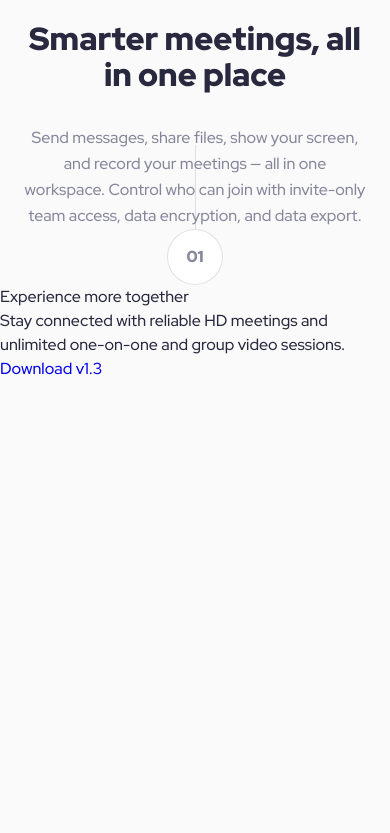
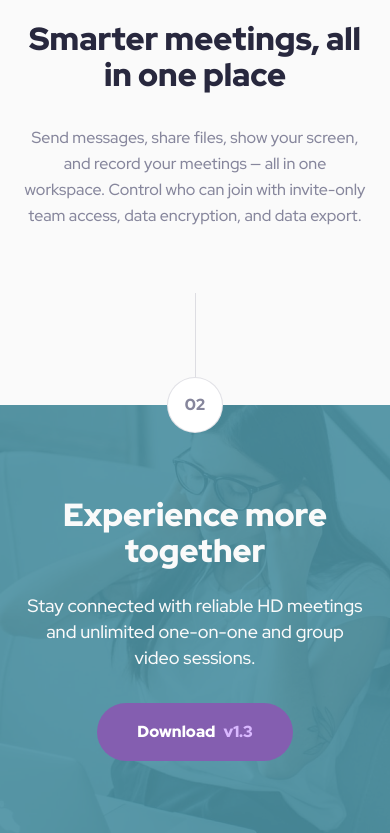
Before and after one commit to solracss/fem-meet-landing-page, a website built with Vite: page src/index.html in a window 390 px wide. Shown: the part 1373-2206 px from the top of the page. Before the commit the page ends 1754 px from the top, so only its background shows below. Built offline with nearby package versions, Linux system fonts and the light colour scheme.

Commit message:
add style for footer for small screen (375px)

```diff
--- a/src/index.html
+++ b/src/index.html
@@ -59,16 +59,16 @@
                 who can join with
                 invite-only team access, data encryption, and data export.</p>
         </section>
-
-        <div class="circle-counter">
-            <p>01</p>
-        </div>
     </main>
 
-    <footer>
-        <h2>Experience more together</h2>
-        <p>Stay connected with reliable HD meetings and unlimited one-on-one and group video sessions.</p>
-        <a href="#">Download <span>v1.3</span></a>
+    <footer class="footer ">
+        <div class="circle-counter">
+            <p>02</p>
+        </div>
+        <h2 class="footer-heading">Experience more together</h2>
+        <p class="footer-para">Stay connected with reliable HD meetings and unlimited one-on-one and group video
+            sessions.</p>
+        <a href="#" class="btn btn-violet btn-lr">Download <span class="clr-secondary-200">v1.3</span></a>
     </footer>
 </body>
 
--- a/src/sass/_layout.scss
+++ b/src/sass/_layout.scss
@@ -160,3 +160,50 @@ body {
 		line-height: 1.625;
 	}
 }
+
+.footer {
+	padding: 92px 24px 72px;
+	margin-top: remSize(176px);
+	text-align: center;
+	color: $clr-neutral-150;
+
+	background: url("/img/mobile/image-footer.jpg");
+	background-size: cover;
+
+	isolation: isolate;
+
+	@include pseudo {
+		inset: 0;
+		background-color: $clr-primary-400;
+		opacity: 0.9;
+		z-index: -1;
+	}
+
+	@include media(medium) {
+		margin-top: remSize(192px);
+	}
+
+	@include media(large) {
+		margin-top: remSize(184px);
+	}
+
+	&-heading {
+		margin-bottom: 1.5rem;
+		font-size: $fs-32;
+		font-weight: $fw-bold;
+		line-height: 1.125;
+	}
+
+	&-para {
+		margin-bottom: 2rem;
+		font-size: $fs-18;
+		line-height: 1.44;
+	}
+
+	.circle-counter {
+		position: absolute;
+		top: 0;
+		left: 50%;
+		transform: translate(-50%, -50%);
+	}
+}
```
